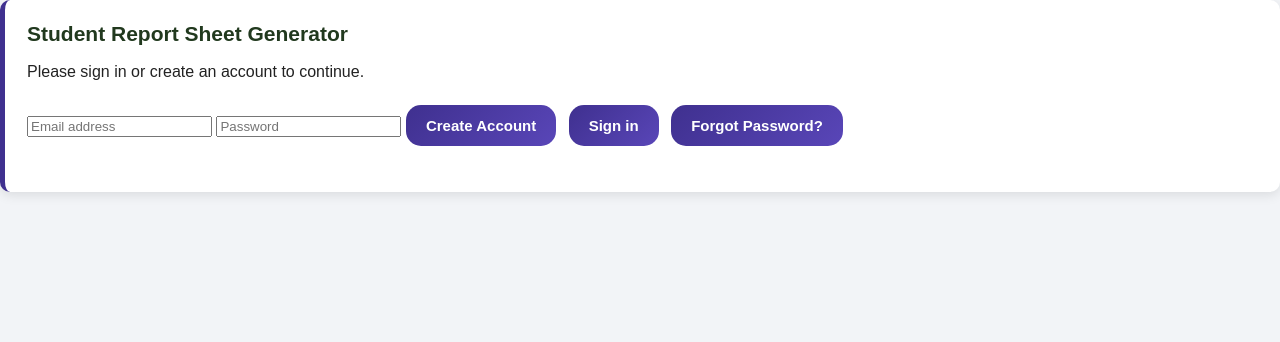
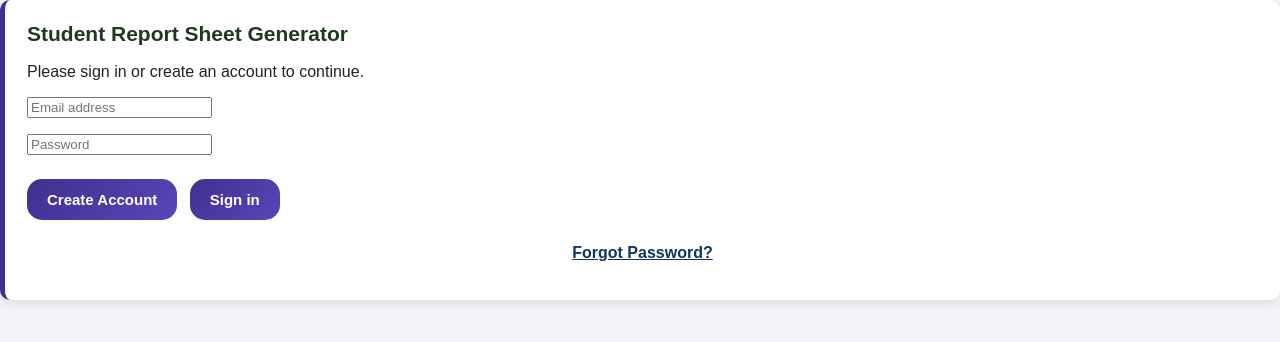
Before and after one commit to Ibsongee75/Student-report-system-ibsongee75, a plain HTML site: page index.html in a window 1280 px wide. Drawn offline with nearby package versions, Linux system fonts and the light colour scheme.

Commit message:
Update index.html

```diff
--- a/index.html
+++ b/index.html
@@ -93,13 +93,13 @@
         type="email"
         id="email"
         placeholder="Email address"
-    >
+    ><p></p>
 
     <input
         type="password"
         id="password"
         placeholder="Password"
-    >
+    ><p></p>
 
     <button id="signUpButton">
         Create Account
@@ -109,14 +109,14 @@
         Sign in
     </button>
 
-    <!-- FORGOT PASSWORD BUTTON -->
-    <button
-        type="button"
+    <!-- FORGOT PASSWORD BUTTON --> <p></p>
+    <a href="#"
+        class="forgot-button"
         id="forgotPasswordButton"
         onclick="forgotPassword()"
     >
         Forgot Password?
-    </button>
+    </a>
 
     <p id="authStatus"></p>
 
```
